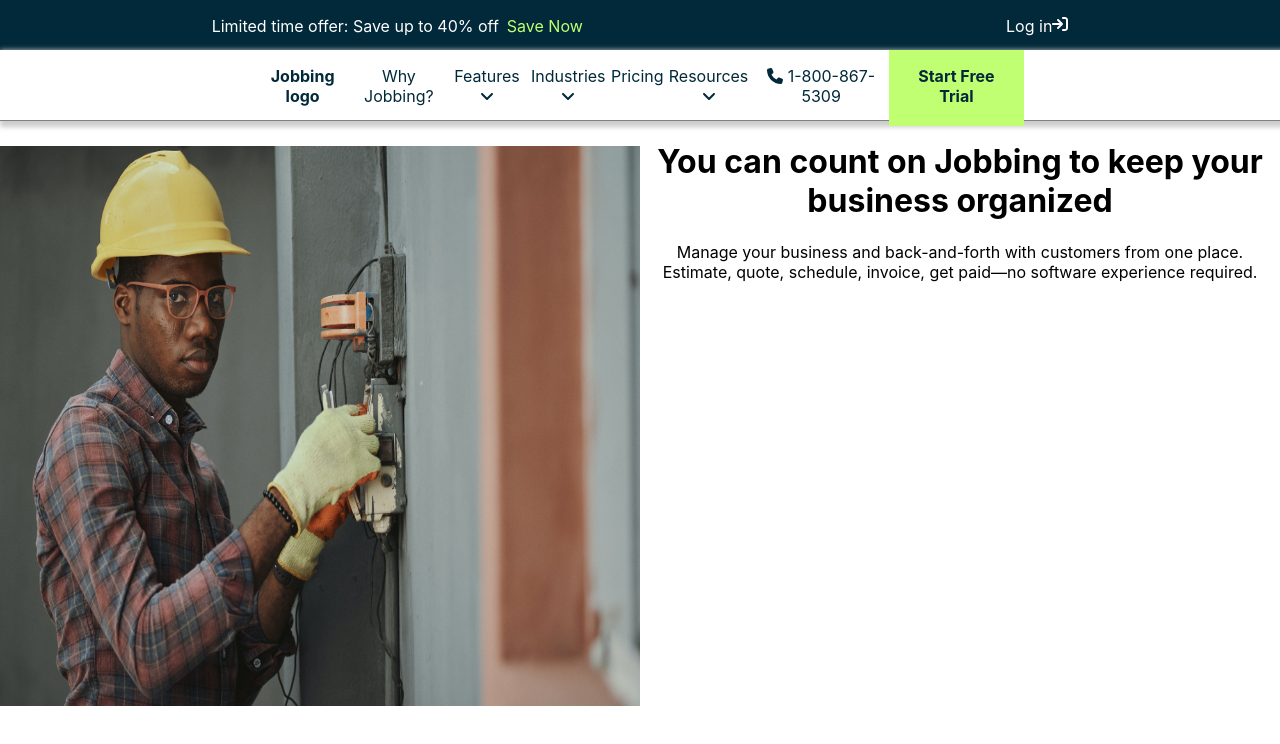
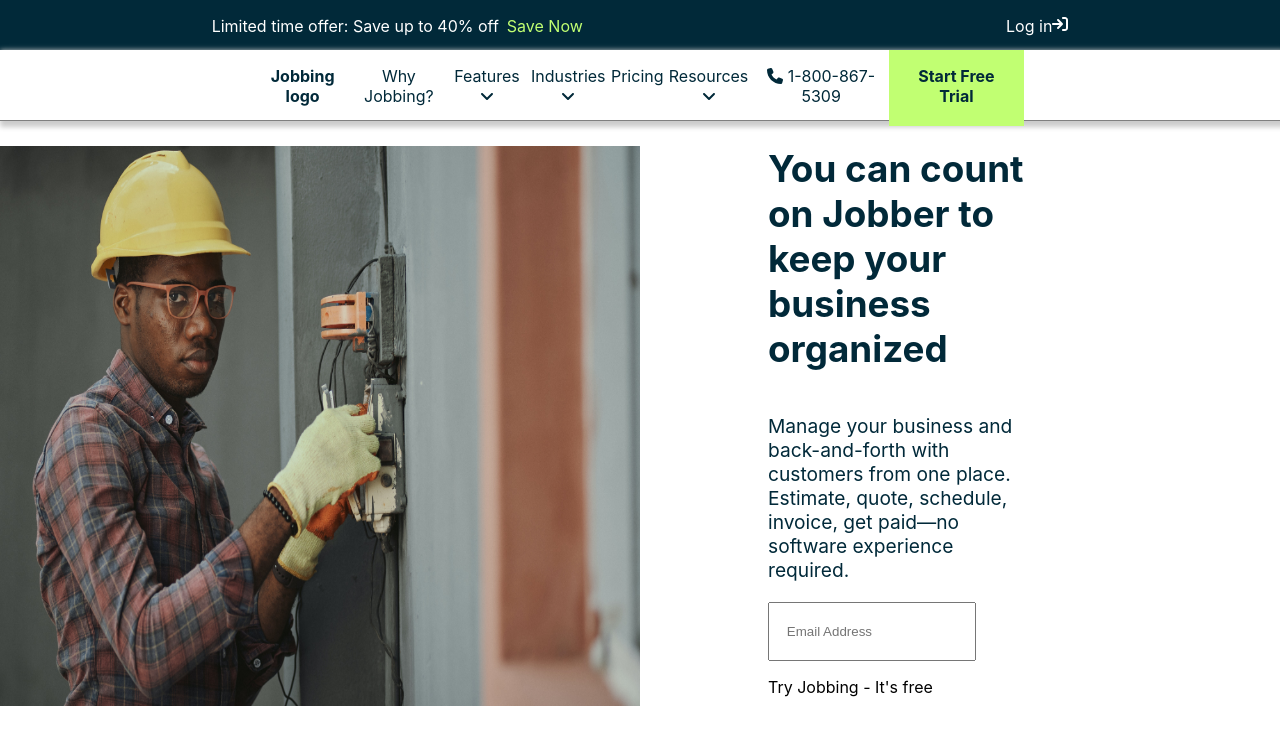
Before and after one commit to BBrandford11/tradefinder, a React (Create React App) app: page / in a window 1280 px wide. Shown: the top 744 px of the page. Built offline with nearby package versions, Linux system fonts and the light colour scheme.

Commit message:
main page right side

```diff
--- a/src/components/Body.css
+++ b/src/components/Body.css
@@ -3,6 +3,31 @@
   flex-direction: row;
 }
 
+.mainPageBody1-right {
+
+text-align: left;
+width: 20vw;
+display: flex;
+flex-direction: column;
+justify-content: center;
+margin-left: 8em;
+
+
+}
+.mainPageBody1-right-1{
+  color: #012939 ;
+  font-size:  230%;
+  font-weight: 10000;
+}
+.mainPageBody1-right-2{
+  color: #012939 ;
+  font-size:  120%;
+
+}
+.mainPageBody1-input{
+  width: 15em;
+  height: 4em;
+}
 
 .photo1{
  height: 70vh;
--- a/src/components/Body.js
+++ b/src/components/Body.js
@@ -11,15 +11,18 @@
         />
       </div>
       <div className="mainPageBody1-right">
-        <div>
-          <h1>You can count on Jobbing to keep your business organized</h1>
+        <div >
+          <h1 className=" mainPageBody1-right-1">You can count on Jobber to keep your business organized</h1>
+
+
         </div>
-        <p>
-          {" "}
+        <p className=" mainPageBody1-right-2">
           Manage your business and back-and-forth with customers from one place.
           Estimate, quote, schedule, invoice, get paid—no software experience
           required.
         </p>
+        <input className=" mainPageBody1-input" type="email" placeholder="    Email Address" />
+        <p>Try Jobbing - It's free</p>
       </div>
     </div>
   );
```
